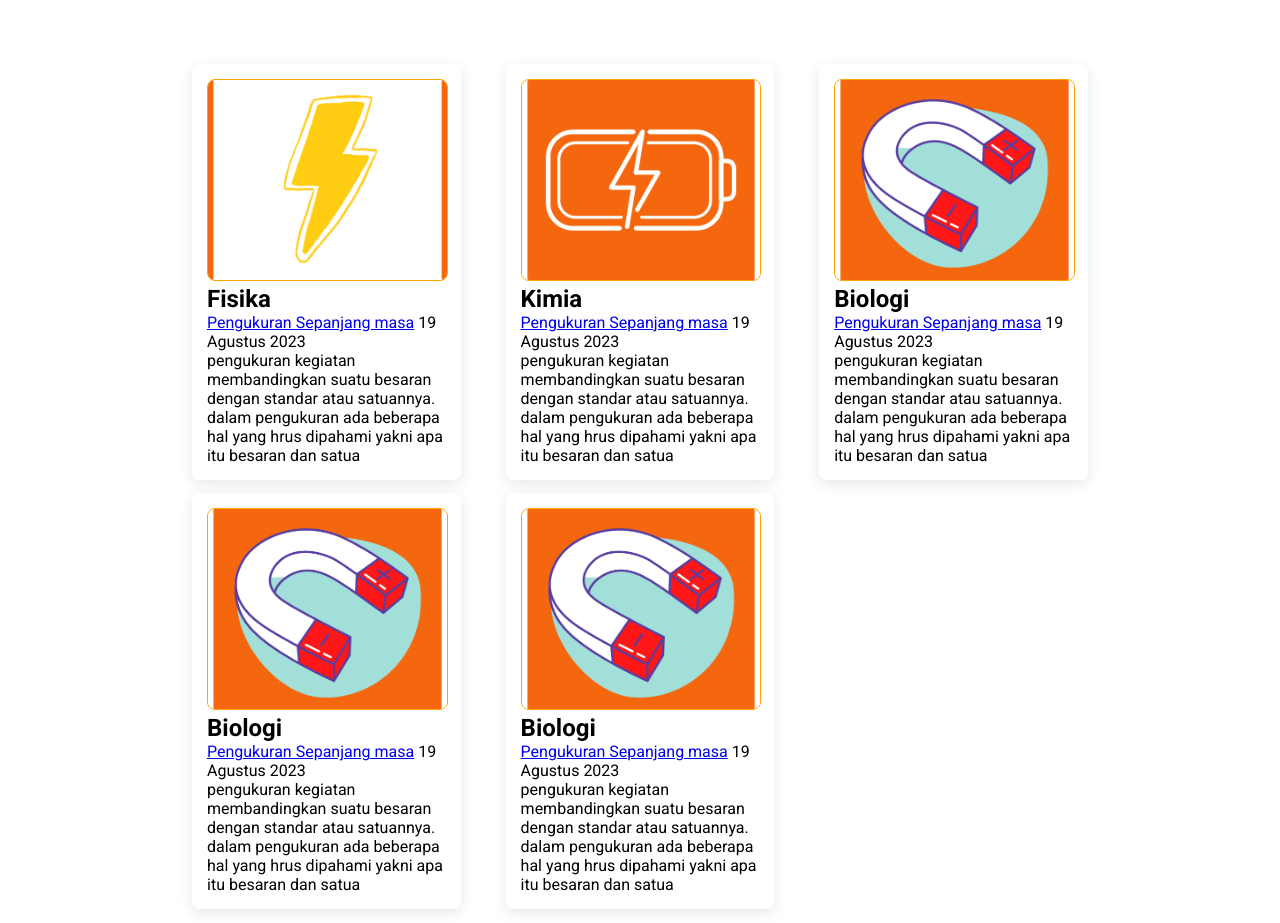
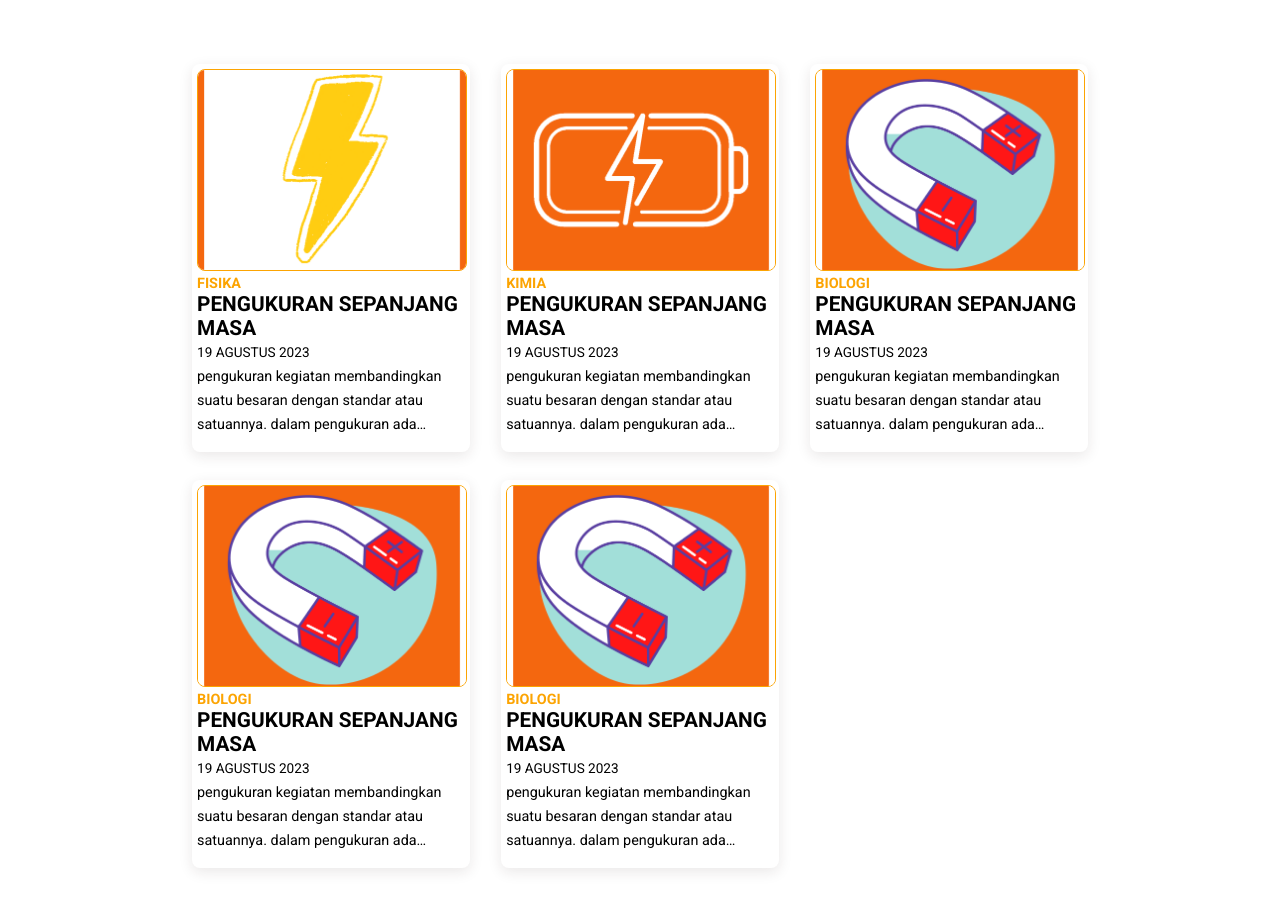
Before and after one commit to puspitamelati/physicsa, a plain HTML site: page pages/artikel.html in a window 1280 px wide. Shown: the part 160-1083 px from the top of the page. After the commit the page ends 1056 px from the top, so only its background shows below. Drawn offline with Linux system fonts and the light colour scheme.

Commit message:
add post container in artikel.html

```diff
--- a/css/artikel.css
+++ b/css/artikel.css
@@ -125,7 +125,7 @@ nav .fa-solid {
 /*-----------posts-------------*/
 .post {
     display: inline-grid;
-    grid-template-columns: 30% 30% 30%;
+    grid-template-columns: 31% 31% 31%;
     margin-top: 5%;
     text-align: left;
     justify-content: space-between;
@@ -136,12 +136,12 @@ nav .fa-solid {
 .post-box {
     position: relative;
     border-radius: 0.5rem;
-    padding: 15px;
+    padding: 5px;
     background-size: cover;
     background-position: center;
     cursor: pointer;
     box-sizing: border-box;
-    margin-bottom: 5%;
+    margin-bottom: 10%;
     background: var(--bg-color);
     box-shadow: 0 4px 14px hsl(355deg 25% 15%/10%)
 }
@@ -155,3 +155,40 @@ nav .fa-solid {
     object-position: center;
     border-radius: 0.5rem;
 }
+
+.category {
+    font-size: 0.9rem;
+    color: rgb(252, 164, 2);
+    text-transform: uppercase;
+}
+
+.post-title {
+    font-size: 1.3rem;
+    font-weight: 600;
+    color: black;
+    text-transform: uppercase;
+    text-decoration: none;
+    display: -webkit-box;
+    -webkit-line-clamp: 2;
+    -webkit-box-orient: vertical;
+    overflow: hidden;
+}
+
+.post-date {
+    display: flex;
+    font-size: 0.85rem;
+    text-transform: uppercase;
+    font-weight: 400;
+    margin-top: 4px;
+}
+
+.post-description {
+    font-size: 0.9rem;
+    line-height: 1.5rem;
+    margin: 5px 0 10px;
+    display: -webkit-box;
+    -webkit-line-clamp: 3;
+    -webkit-box-orient: vertical;
+    overflow: hidden;
+
+}
--- a/pages/artikel.html
+++ b/pages/artikel.html
@@ -49,8 +49,9 @@
             <img src="/images/post_1.png" class="post-img">
             <h2 class="category">Fisika</h2>
             <a href="post-page.html" class="post-title">Pengukuran Sepanjang masa</a>
-            <span>19 Agustus 2023</span>
-            <p>pengukuran kegiatan membandingkan suatu besaran dengan standar atau satuannya. dalam pengukuran ada
+            <span class="post-date">19 Agustus 2023</span>
+            <p class="post-description">pengukuran kegiatan membandingkan suatu besaran dengan standar atau satuannya.
+                dalam pengukuran ada
                 beberapa
                 hal yang hrus dipahami yakni apa itu besaran dan satua</p>
         </div>
@@ -59,8 +60,9 @@
             <img src="/images/post_2.png" class="post-img">
             <h2 class="category">Kimia</h2>
             <a href="post-page.html" class="post-title">Pengukuran Sepanjang masa</a>
-            <span>19 Agustus 2023</span>
-            <p>pengukuran kegiatan membandingkan suatu besaran dengan standar atau satuannya. dalam pengukuran ada
+            <span class="post-date">19 Agustus 2023</span>
+            <p class="post-description">pengukuran kegiatan membandingkan suatu besaran dengan standar atau satuannya.
+                dalam pengukuran ada
                 beberapa
                 hal yang hrus dipahami yakni apa itu besaran dan satua</p>
         </div>
@@ -69,8 +71,9 @@
             <img src="/images/post_3.png" class="post-img">
             <h2 class="category">Biologi</h2>
             <a href="post-page.html" class="post-title">Pengukuran Sepanjang masa</a>
-            <span>19 Agustus 2023</span>
-            <p>pengukuran kegiatan membandingkan suatu besaran dengan standar atau satuannya. dalam pengukuran ada
+            <span class="post-date">19 Agustus 2023</span>
+            <p class="post-description">pengukuran kegiatan membandingkan suatu besaran dengan standar atau satuannya.
+                dalam pengukuran ada
                 beberapa
                 hal yang hrus dipahami yakni apa itu besaran dan satua</p>
         </div>
@@ -79,8 +82,9 @@
             <img src="/images/post_3.png" class="post-img">
             <h2 class="category">Biologi</h2>
             <a href="post-page.html" class="post-title">Pengukuran Sepanjang masa</a>
-            <span>19 Agustus 2023</span>
-            <p>pengukuran kegiatan membandingkan suatu besaran dengan standar atau satuannya. dalam pengukuran ada
+            <span class="post-date">19 Agustus 2023</span>
+            <p class="post-description">pengukuran kegiatan membandingkan suatu besaran dengan standar atau satuannya.
+                dalam pengukuran ada
                 beberapa
                 hal yang hrus dipahami yakni apa itu besaran dan satua</p>
         </div>
@@ -89,8 +93,9 @@
             <img src="/images/post_3.png" class="post-img">
             <h2 class="category">Biologi</h2>
             <a href="post-page.html" class="post-title">Pengukuran Sepanjang masa</a>
-            <span>19 Agustus 2023</span>
-            <p>pengukuran kegiatan membandingkan suatu besaran dengan standar atau satuannya. dalam pengukuran ada
+            <span class="post-date">19 Agustus 2023</span>
+            <p class="post-description">pengukuran kegiatan membandingkan suatu besaran dengan standar atau satuannya.
+                dalam pengukuran ada
                 beberapa
                 hal yang hrus dipahami yakni apa itu besaran dan satua</p>
         </div>
```
